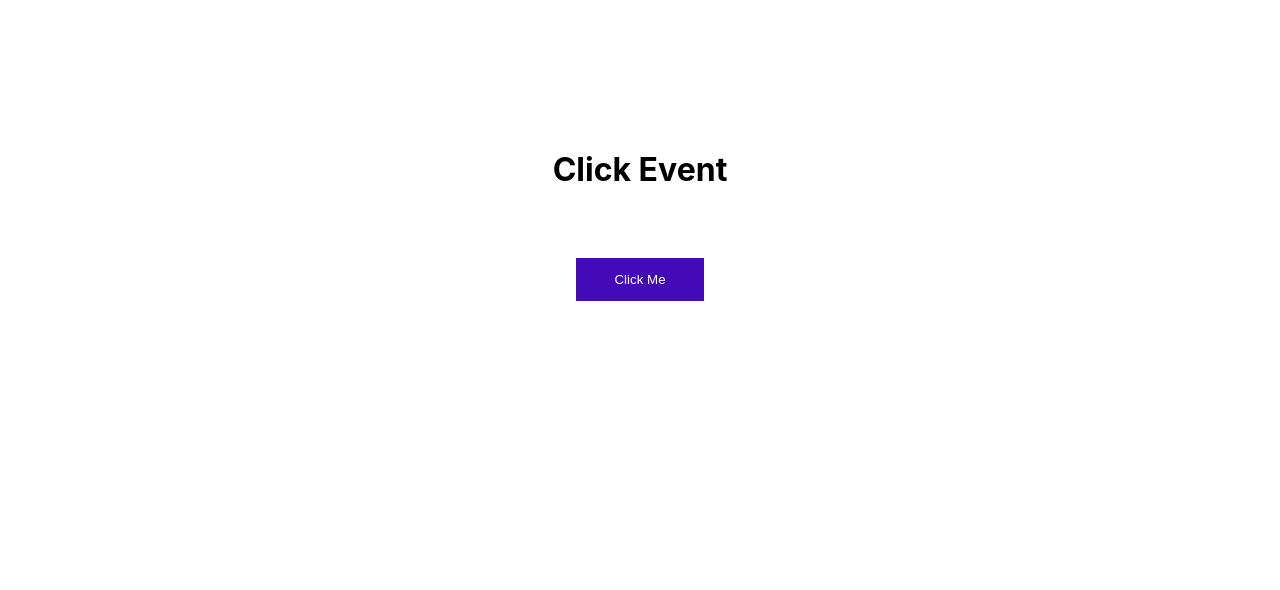
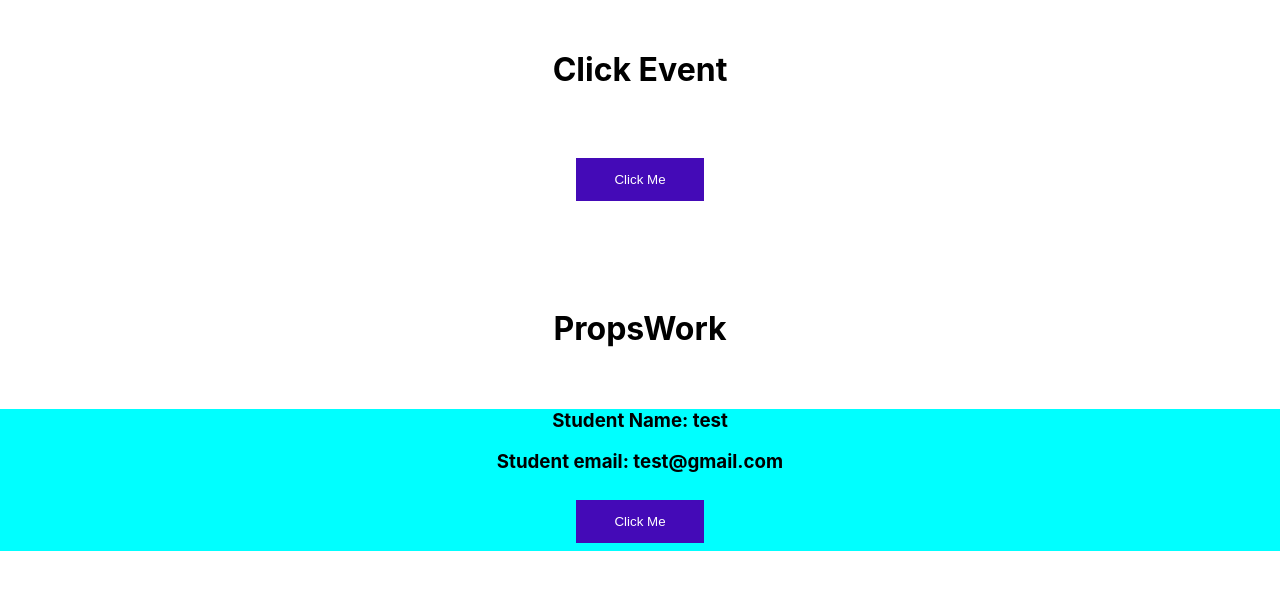
Before and after one commit to raofaisalmaqbool/React-Staging-App, a React (Create React App) app: page /click-event in a window 1280 px wide. Shown: the top 590 px of the page. Built offline with nearby package versions, Linux system fonts and the light colour scheme.

Commit message:
work with props and update data on click and call one component in another component

```diff
--- a/src/components/ClickEvent/ClickEvent.js
+++ b/src/components/ClickEvent/ClickEvent.js
@@ -1,5 +1,6 @@
 import React from "react";
 import { useState } from "react";
+import PropsWork from "../PropsWork/PropsWork";
 import "./style.css";
 
 export default function ClickEvent() {
@@ -23,6 +24,9 @@ export default function ClickEvent() {
       <br />
       <br />
       <button onClick={OnClick}>Click Me</button>
+
+        {/* sending props to the components */}
+      <PropsWork name={'test'} email={'test@gmail.com'}/>
     </div>
   );
 }
--- a/src/components/ClickEvent/style.css
+++ b/src/components/ClickEvent/style.css
@@ -13,5 +13,5 @@ button {
   }
 
   .ClickEvent {
-    margin: 150px 0px 0px 0px;
+    margin: 50px 0px 0px 0px;
   }
--- /dev/null
+++ b/src/components/PropsWork/PropsWork.js
@@ -0,0 +1,30 @@
+import React, { useState } from 'react'
+import "./style.css";
+
+
+export default function PropsWork(props) {
+    const [name, setName] = useState(props.name)
+    const [email, setEmail] = useState(props.email)
+
+    function OnClick() {
+        let data1 = "Name Updated";
+        let data2 = 'test@gmail.com Update'
+        setName(data1);
+        setEmail(data2);
+        // alert(data1);
+      }
+
+  return (
+    <div className='PropsWork'>
+        <h1>PropsWork</h1><br/>
+        <div className='studentdata'>
+            <h3>Student Name: {name}</h3>
+            <h3>Student email: {email}</h3>
+
+            <button onClick={OnClick}>Click Me</button>
+
+        </div>
+    </div>
+
+  )
+}
--- /dev/null
+++ b/src/components/PropsWork/style.css
@@ -0,0 +1,7 @@
+.studentdata {
+    background-color: aqua;
+}
+
+.PropsWork {
+    margin: 100px 0px 0px 0px;
+}
```
